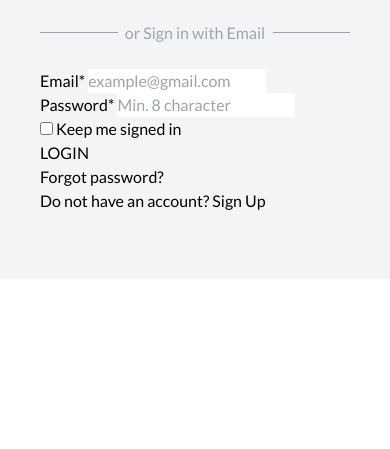
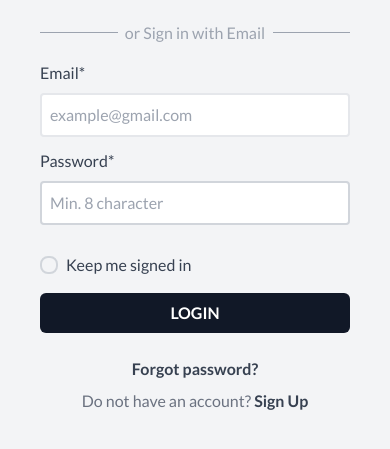
Before and after one commit to ifindev/tailwind-dark-mode, a plain HTML site: page travel-guide/login.html in a window 390 px wide. Shown: the part 565-1014 px from the top of the page. Before the commit the page ends 844 px from the top, so only its background shows below. Drawn offline with nearby package versions, Linux system fonts and the light colour scheme.

Commit message:
Added login page for mobile view

```diff
--- a/travel-guide/login.html
+++ b/travel-guide/login.html
@@ -5,7 +5,13 @@
     <meta http-equiv="X-UA-Compatible" content="IE=edge" />
     <meta name="viewport" content="width=device-width, initial-scale=1.0" />
     <title>Travelu - Login</title>
+    <link
+      href="https://cdn.jsdelivr.net/npm/daisyui@2.15.1/dist/full.css"
+      rel="stylesheet"
+      type="text/css"
+    />
     <script src="https://cdn.tailwindcss.com"></script>
+
     <style>
       @import url("https://fonts.googleapis.com/css2?family=Lato:ital,wght@0,300;0,400;0,700;0,900;1,300;1,400;1,700;1,900&display=swap");
       * {
@@ -14,8 +20,8 @@
     </style>
   </head>
   <body>
-    <section class="h-screen w-screen bg-gray-100 font-sans">
-      <div class="container mx-auto px-10 pt-12">
+    <section class="w-screen bg-gray-100 font-sans">
+      <div class="container mx-auto px-10 py-12">
         <!-- image -->
         <div class="flex justify-center items-center">
           <img class="w-60" src="./assets/register.svg" alt="" />
@@ -59,7 +65,7 @@
           </div>
 
           <!-- sign in with email -->
-          <div class="flex justify-center items-center my-6">
+          <div class="flex justify-center items-center mt-6">
             <div class="h-px bg-gray-400 w-1/2"></div>
             <p class="text-center w-full text-gray-400">
               or Sign in with Email
@@ -67,36 +73,59 @@
             <div class="h-px bg-gray-400 w-1/2"></div>
           </div>
 
-          <div class="my-6">
+          <!-- email form -->
+          <div class="mt-4">
             <form>
-              <div>
-                <div>
-                  <label for="email">Email*</label>
+              <div class="flex flex-col">
+                <label class="text-gray-700" for="email">Email*</label>
                 <input
+                  class="mt-2 p-2 rounded border-2 border-gray-200 focus:outline-none focus:border-gray-400 transition duration-200"
                   type="email"
                   name="email"
                   id="email"
                   placeholder="example@gmail.com"
                 />
               </div>
-                <div>
-                  <label for="password">Password*</label>
+              <div class="flex flex-col mt-3">
+                <label class="text-gray-700" for="password">Password*</label>
                 <input
+                  class="mt-2 p-2 rounded border-2 border-gray-300 focus:outline-none focus:border-gray-400 transition duration-200"
                   type="password"
                   name="password"
                   id="password"
                   placeholder="Min. 8 character"
                 />
               </div>
+
+              <div class="flex items-center mt-7 relative">
+                <input
+                  type="checkbox"
+                  class="border-[2px] border-gray-300 w-[18px] h-[18px] checkbox"
+                />
+                <span class="ml-2 text-gray-700">Keep me signed in</span>
               </div>
-              <div>
-                <input type="checkbox" name="" id="" />
-                <span>Keep me signed in</span>
+              <div class="mt-4 w-full">
+                <button
+                  class="w-full px-4 py-2 bg-gray-900 text-white font-semibold rounded-md"
+                >
+                  LOGIN
+                </button>
               </div>
-              <div><button>LOGIN</button></div>
-              <div>
-                <p><a href="#">Forgot password?</a></p>
-                <p>Do not have an account? <a href="#">Sign Up</a></p>
+
+              <!-- forgot password -->
+              <div class="text-center mt-6">
+                <p>
+                  <a
+                    class="text-gray-700 font-semibold cursor-pointer"
+                    href="#"
+                  >
+                    Forgot password?
+                  </a>
+                </p>
+                <p class="mt-2">
+                  <span class="text-gray-500"> Do not have an account? </span>
+                  <a class="text-gray-700 font-semibold" href="#">Sign Up</a>
+                </p>
               </div>
             </form>
           </div>
```
Lines whose indentation alone changed are shown as unchanged.
